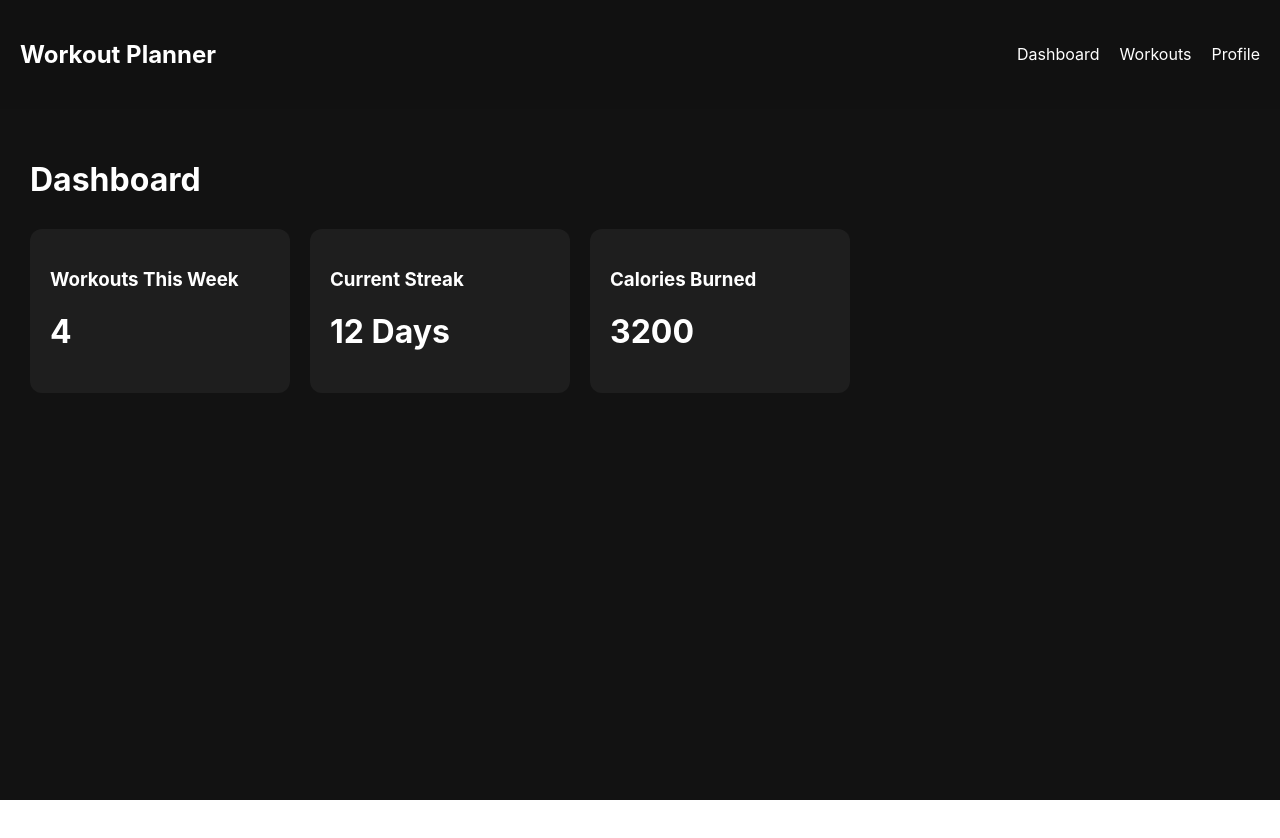
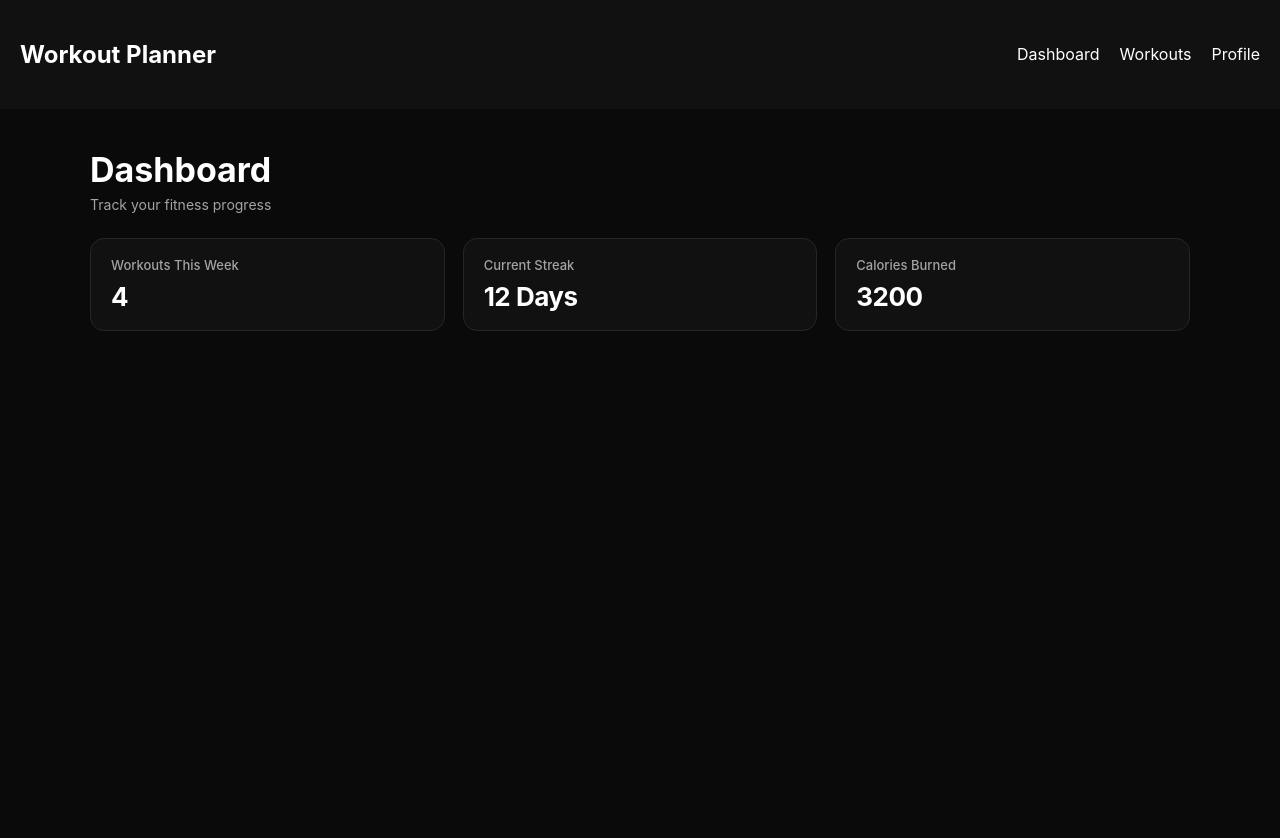
Before and after one commit to Kurttt02/workoutplanner1, a React (Create React App) app: page / in a window 1280 px wide. Shown: the top 838 px of the page. Before the commit the page ends 800 px from the top, so only its background shows below. Built offline with nearby package versions, Linux system fonts and the light colour scheme.

Commit message:
Updated UI back

```diff
--- /dev/null
+++ b/src/components/Dashboard.js
@@ -0,0 +1,96 @@
+function Dashboard({ workouts }) {
+  const totalWorkouts = workouts.length
+
+  const totalExercises = workouts.reduce(
+    (total, workout) =>
+      total + workout.exercises.length,
+    0
+  )
+
+  const completedExercises = workouts.reduce(
+    (total, workout) =>
+      total +
+      workout.exercises.filter(
+        (exercise) => exercise.completed
+      ).length,
+    0
+  )
+
+  const completionRate =
+    totalExercises === 0
+      ? 0
+      : Math.round(
+          (completedExercises / totalExercises) * 100
+        )
+
+  return (
+    <div style={styles.container}>
+      <div style={styles.card}>
+        <h2>{totalWorkouts}</h2>
+        <p>Total Workouts</p>
+      </div>
+
+      <div style={styles.card}>
+        <h2>{totalExercises}</h2>
+        <p>Total Exercises</p>
+      </div>
+
+      <div style={styles.card}>
+        <h2>{completedExercises}</h2>
+        <p>Completed</p>
+      </div>
+
+      <div style={styles.card}>
+        <h2>{completionRate}%</h2>
+        <p>Completion Rate</p>
+
+        <div style={styles.progressBackground}>
+          <div
+            style={{
+              ...styles.progressFill,
+              width: `${completionRate}%`
+            }}
+          />
+        </div>
+      </div>
+    </div>
+  )
+}
+
+const styles = {
+  container: {
+    display: "grid",
+    gridTemplateColumns:
+      "repeat(auto-fit, minmax(200px, 1fr))",
+    gap: "20px",
+    marginBottom: "35px"
+  },
+
+  card: {
+    background:
+      "linear-gradient(145deg, #000000, #0f172a)",
+    padding: "28px",
+    borderRadius: "22px",
+    border: "1px solid rgba(255,255,255,0.08)",
+    boxShadow: "0 10px 25px rgba(0,0,0,0.35)",
+    textAlign: "center"
+  },
+
+  progressBackground: {
+    width: "100%",
+    height: "10px",
+    backgroundColor: "#334155",
+    borderRadius: "999px",
+    marginTop: "12px",
+    overflow: "hidden"
+  },
+
+  progressFill: {
+    height: "100%",
+    background:
+      "linear-gradient(to right, #22c55e, #4ade80)",
+    borderRadius: "999px"
+  }
+}
+
+export default Dashboard
--- a/src/components/DashboardCard.js
+++ b/src/components/DashboardCard.js
@@ -1,18 +1,39 @@
 function DashboardCard({ title, value }) {
   return (
-    <div
-      style={{
-        backgroundColor: "#1e1e1e",
-        color: "white",
-        padding: "20px",
-        borderRadius: "12px",
-        width: "220px"
-      }}
-    >
-      <h3>{title}</h3>
-      <h1>{value}</h1>
+    <div style={styles.card}>
+      <p style={styles.title}>{title}</p>
+      <h2 style={styles.value}>{value}</h2>
     </div>
   )
 }
 
+const styles = {
+  card: {
+    backgroundColor: "#111111",
+    border: "1px solid #262626",
+    borderRadius: "14px",
+    padding: "18px 20px",
+    color: "#ffffff",
+    display: "flex",
+    flexDirection: "column",
+    gap: "8px",
+    minHeight: "90px"
+  },
+
+  title: {
+    margin: 0,
+    fontSize: "13px",
+    color: "#a3a3a3",
+    fontWeight: "500"
+  },
+
+  value: {
+    margin: 0,
+    fontSize: "26px",
+    fontWeight: "700",
+    color: "#ffffff",
+    letterSpacing: "-0.5px"
+  }
+}
+
 export default DashboardCard
--- a/src/components/WorkoutForm.js
+++ b/src/components/WorkoutForm.js
@@ -9,23 +9,54 @@ function WorkoutForm({ addWorkout }) {
     if (workoutName.trim() === "") return
 
     addWorkout(workoutName)
-
     setWorkoutName("")
   }
 
   return (
-    <form onSubmit={handleSubmit}>
+    <form onSubmit={handleSubmit} style={styles.form}>
       <input
+        type="text"
+        placeholder="Enter workout name"
         value={workoutName}
         onChange={(e) => setWorkoutName(e.target.value)}
-        placeholder="Workout name"
+        style={styles.input}
       />
 
-      <button type="submit">
+      <button type="submit" style={styles.button}>
         Add Workout
       </button>
     </form>
   )
 }
 
+const styles = {
+  form: {
+    display: "flex",
+    gap: "12px",
+    flexWrap: "wrap",
+    alignItems: "center"
+  },
+
+  input: {
+    flex: 1,
+    minWidth: "240px",
+    padding: "14px 16px",
+    borderRadius: "12px",
+    border: "1px solid #2a2a2a",
+    backgroundColor: "#0f0f0f",
+    color: "#ffffff",
+    fontSize: "14px"
+  },
+
+  button: {
+    padding: "14px 18px",
+    borderRadius: "12px",
+    border: "1px solid #2a2a2a",
+    backgroundColor: "#1a1a1a",
+    color: "#ffffff",
+    fontWeight: "600",
+    cursor: "pointer"
+  }
+}
+
 export default WorkoutForm
--- a/src/components/WorkoutItem.js
+++ b/src/components/WorkoutItem.js
@@ -16,22 +16,19 @@ function WorkoutItem({
 
   function handleSave() {
     if (editedName.trim() === "") return
-
     editWorkout(workout._id, editedName)
     setIsEditing(false)
   }
 
   function handleAddExercise() {
-    if (exerciseName.trim() === "" || sets === "" || reps === "") return
+    if (!exerciseName || !sets || !reps) return
 
-    const newExercise = {
+    addExercise(workout._id, {
       name: exerciseName,
       sets,
       reps,
       completed: false
-    }
-
-    addExercise(workout._id, newExercise)
+    })
 
     setExerciseName("")
     setSets("")
@@ -43,52 +40,53 @@ function WorkoutItem({
   ).length
 
   return (
-    <div
-      style={{
-        backgroundColor: "#1e1e1e",
-        color: "white",
-        padding: "25px",
-        borderRadius: "16px",
-        marginBottom: "25px"
-      }}
-    >
+    <div style={styles.card}>
       {/* HEADER */}
-      <div style={{ display: "flex", justifyContent: "space-between" }}>
+      <div style={styles.header}>
         <div>
           {isEditing ? (
             <input
               value={editedName}
               onChange={(e) => setEditedName(e.target.value)}
+              style={styles.input}
             />
           ) : (
             <>
-              <h2>{workout.name}</h2>
-              <p>
+              <h2 style={styles.title}>{workout.name}</h2>
+              <p style={styles.subtitle}>
                 {completedExercises} / {workout.exercises.length} completed
               </p>
             </>
           )}
         </div>
 
-        <div style={{ display: "flex", gap: "10px" }}>
+        <div style={styles.actions}>
           {isEditing ? (
-            <button onClick={handleSave}>Save</button>
+            <button style={styles.button} onClick={handleSave}>
+              Save
+            </button>
           ) : (
-            <button onClick={() => setIsEditing(true)}>Edit</button>
+            <button style={styles.button} onClick={() => setIsEditing(true)}>
+              Edit
+            </button>
           )}
 
-          <button onClick={() => deleteWorkout(workout._id)}>
+          <button
+            style={styles.danger}
+            onClick={() => deleteWorkout(workout._id)}
+          >
             Delete
           </button>
         </div>
       </div>
 
       {/* ADD EXERCISE */}
-      <div style={{ marginTop: "15px" }}>
+      <div style={styles.addBox}>
         <input
           placeholder="Exercise"
           value={exerciseName}
           onChange={(e) => setExerciseName(e.target.value)}
+          style={styles.input}
         />
 
         <input
@@ -96,6 +94,7 @@ function WorkoutItem({
           type="number"
           value={sets}
           onChange={(e) => setSets(e.target.value)}
+          style={styles.inputSmall}
         />
 
         <input
@@ -103,41 +102,37 @@ function WorkoutItem({
           type="number"
           value={reps}
           onChange={(e) => setReps(e.target.value)}
+          style={styles.inputSmall}
         />
 
-        <button onClick={handleAddExercise}>Add</button>
+        <button style={styles.button} onClick={handleAddExercise}>
+          Add
+        </button>
       </div>
 
       {/* EXERCISES */}
-      <div style={{ marginTop: "20px" }}>
+      <div style={styles.list}>
         {workout.exercises.length === 0 ? (
-          <p>No exercises yet.</p>
+          <p style={styles.empty}>No exercises yet.</p>
         ) : (
           workout.exercises.map((ex, i) => (
-            <div
-              key={i}
-              style={{
-                marginTop: "10px",
-                padding: "10px",
-                background: ex.completed ? "#234d20" : "#2c2c2c",
-                display: "flex",
-                justifyContent: "space-between"
-              }}
-            >
+            <div key={i} style={styles.exercise}>
               <div>
-                <h4
+                <p
                   style={{
+                    ...styles.exerciseName,
                     textDecoration: ex.completed ? "line-through" : "none"
                   }}
                 >
                   {ex.name}
-                </h4>
-                <p>
-                  {ex.sets} x {ex.reps}
+                </p>
+                <p style={styles.exerciseMeta}>
+                  {ex.sets} × {ex.reps}
                 </p>
               </div>
 
               <button
+                style={styles.smallButton}
                 onClick={() => toggleExercise(workout._id, i)}
               >
                 {ex.completed ? "Done" : "Mark"}
@@ -150,5 +145,122 @@ function WorkoutItem({
   )
 }
 
+const styles = {
+  card: {
+    backgroundColor: "#111111",
+    border: "1px solid #262626",
+    borderRadius: "14px",
+    padding: "18px"
+  },
+
+  header: {
+    display: "flex",
+    justifyContent: "space-between",
+    gap: "12px",
+    marginBottom: "16px"
+  },
+
+  title: {
+    margin: 0,
+    fontSize: "20px",
+    fontWeight: "700"
+  },
+
+  subtitle: {
+    margin: "6px 0 0",
+    fontSize: "13px",
+    color: "#a3a3a3"
+  },
+
+  actions: {
+    display: "flex",
+    gap: "8px"
+  },
+
+  addBox: {
+    display: "flex",
+    gap: "10px",
+    flexWrap: "wrap",
+    marginBottom: "16px"
+  },
+
+  list: {
+    display: "flex",
+    flexDirection: "column",
+    gap: "10px"
+  },
+
+  exercise: {
+    display: "flex",
+    justifyContent: "space-between",
+    alignItems: "center",
+    padding: "10px",
+    border: "1px solid #262626",
+    borderRadius: "10px"
+  },
+
+  exerciseName: {
+    margin: 0,
+    fontWeight: "600"
+  },
+
+  exerciseMeta: {
+    margin: "4px 0 0",
+    fontSize: "12px",
+    color: "#a3a3a3"
+  },
+
+  input: {
+    padding: "10px",
+    borderRadius: "10px",
+    border: "1px solid #262626",
+    backgroundColor: "#0f0f0f",
+    color: "#ffffff",
+    flex: 1,
+    minWidth: "180px"
+  },
+
+  inputSmall: {
+    padding: "10px",
+    borderRadius: "10px",
+    border: "1px solid #262626",
+    backgroundColor: "#0f0f0f",
+    color: "#ffffff",
+    width: "90px"
+  },
+
+  button: {
+    padding: "10px 12px",
+    borderRadius: "10px",
+    border: "1px solid #2a2a2a",
+    backgroundColor: "#1a1a1a",
+    color: "#ffffff",
+    cursor: "pointer"
+  },
+
+  danger: {
+    padding: "10px 12px",
+    borderRadius: "10px",
+    border: "1px solid #3a1a1a",
+    backgroundColor: "#1a1a1a",
+    color: "#ffffff",
+    cursor: "pointer"
+  },
+
+  smallButton: {
+    padding: "6px 10px",
+    borderRadius: "8px",
+    border: "1px solid #2a2a2a",
+    backgroundColor: "#1a1a1a",
+    color: "#ffffff",
+    cursor: "pointer",
+    fontSize: "12px"
+  },
+
+  empty: {
+    color: "#a3a3a3",
+    fontSize: "13px"
+  }
+}
 
 export default WorkoutItem
--- a/src/index.css
+++ b/src/index.css
@@ -1,13 +1,22 @@
 body {
   margin: 0;
-  font-family: -apple-system, BlinkMacSystemFont, 'Segoe UI', 'Roboto', 'Oxygen',
-    'Ubuntu', 'Cantarell', 'Fira Sans', 'Droid Sans', 'Helvetica Neue',
-    sans-serif;
-  -webkit-font-smoothing: antialiased;
-  -moz-osx-font-smoothing: grayscale;
+  font-family: Inter, Arial, sans-serif;
+  background-color: #0b1220;
+  color: #e5e7eb;
 }
 
-code {
-  font-family: source-code-pro, Menlo, Monaco, Consolas, 'Courier New',
-    monospace;
+* {
+  box-sizing: border-box;
 }
+
+button {
+  transition: all 0.15s ease;
+}
+
+button:hover {
+  transform: translateY(-1px);
+}
+
+input {
+  outline: none;
+}
--- a/src/pages/Dashboard.js
+++ b/src/pages/Dashboard.js
@@ -2,27 +2,16 @@ import DashboardCard from "../components/DashboardCard"
 
 function Dashboard() {
   return (
-    <main
-      style={{
-        padding: "30px"
-      }}
-    >
-      <h1
-        style={{
-          color: "white",
-          marginBottom: "30px"
-        }}
-      >
-        Dashboard
-      </h1>
+    <main style={styles.page}>
+      <div style={styles.container}>
+        <div style={styles.header}>
+          <h1 style={styles.title}>Dashboard</h1>
+          <p style={styles.subtitle}>
+            Track your fitness progress
+          </p>
+        </div>
 
-      <div
-        style={{
-          display: "flex",
-          gap: "20px",
-          flexWrap: "wrap"
-        }}
-      >
+        <div style={styles.grid}>
           <DashboardCard
             title="Workouts This Week"
             value="4"
@@ -38,8 +27,46 @@ function Dashboard() {
             value="3200"
           />
         </div>
+      </div>
     </main>
   )
 }
 
+const styles = {
+  page: {
+    minHeight: "100vh",
+    backgroundColor: "#0a0a0a",
+    padding: "40px 20px",
+    color: "#ffffff"
+  },
+
+  container: {
+    maxWidth: "1100px",
+    margin: "0 auto"
+  },
+
+  header: {
+    marginBottom: "25px"
+  },
+
+  title: {
+    margin: 0,
+    fontSize: "34px",
+    fontWeight: "700",
+    color: "#ffffff"
+  },
+
+  subtitle: {
+    marginTop: "6px",
+    fontSize: "14px",
+    color: "#a3a3a3"
+  },
+
+  grid: {
+    display: "grid",
+    gridTemplateColumns: "repeat(auto-fit, minmax(240px, 1fr))",
+    gap: "18px"
+  }
+}
+
 export default Dashboard
--- a/src/pages/Profile.js
+++ b/src/pages/Profile.js
@@ -1,16 +1,99 @@
 function Profile() {
   return (
-    <main
-      style={{
-        padding: "30px",
-        color: "white"
-      }}
-    >
-      <h1>Profile</h1>
+    <main style={styles.page}>
+      <div style={styles.container}>
+        <h1 style={styles.title}>Profile</h1>
 
-      <p>test profile work here need to insertlater.</p>
+        <div style={styles.card}>
+          <h2 style={styles.name}>Kurt</h2>
+
+          <p style={styles.text}>
+            Fitness tracking dashboard user profile.
+          </p>
+
+          <div style={styles.stats}>
+            <div style={styles.statBox}>
+              <p style={styles.statLabel}>Account</p>
+              <p style={styles.statValue}>Active</p>
+            </div>
+
+            <div style={styles.statBox}>
+              <p style={styles.statLabel}>Plan</p>
+              <p style={styles.statValue}>Free</p>
+            </div>
+
+            <div style={styles.statBox}>
+              <p style={styles.statLabel}>Workouts</p>
+              <p style={styles.statValue}>--</p>
+            </div>
+          </div>
+        </div>
+      </div>
     </main>
   )
 }
 
+const styles = {
+  page: {
+    minHeight: "100vh",
+    backgroundColor: "#0a0a0a",
+    padding: "40px 20px",
+    color: "#ffffff"
+  },
+
+  container: {
+    maxWidth: "900px",
+    margin: "0 auto"
+  },
+
+  title: {
+    fontSize: "34px",
+    fontWeight: "700",
+    marginBottom: "20px",
+    color: "#ffffff"
+  },
+
+  card: {
+    backgroundColor: "#111111",
+    border: "1px solid #262626",
+    borderRadius: "14px",
+    padding: "25px"
+  },
+
+  name: {
+    fontSize: "22px",
+    marginBottom: "8px"
+  },
+
+  text: {
+    color: "#a3a3a3",
+    marginBottom: "20px",
+    fontSize: "14px"
+  },
+
+  stats: {
+    display: "grid",
+    gridTemplateColumns: "repeat(auto-fit, minmax(180px, 1fr))",
+    gap: "15px"
+  },
+
+  statBox: {
+    backgroundColor: "#0f0f0f",
+    border: "1px solid #262626",
+    padding: "15px",
+    borderRadius: "10px"
+  },
+
+  statLabel: {
+    fontSize: "12px",
+    color: "#a3a3a3",
+    marginBottom: "5px"
+  },
+
+  statValue: {
+    fontSize: "16px",
+    fontWeight: "600"
+  }
+}
+
 export default Profile
--- a/src/pages/Workouts.js
+++ b/src/pages/Workouts.js
@@ -2,6 +2,7 @@ import { useEffect, useState } from "react"
 
 import WorkoutForm from "../components/WorkoutForm"
 import WorkoutItem from "../components/WorkoutItem"
+import Dashboard from "../components/Dashboard"
 
 function Workouts() {
   const [workouts, setWorkouts] = useState([])
@@ -27,12 +28,12 @@ function Workouts() {
   }
 
   function deleteWorkout(id) {
-  console.log("DELETE ID:", id)
-
     fetch(`http://localhost:5000/api/workouts/${id}`, {
       method: "DELETE"
     }).then(() => {
-    setWorkouts(workouts.filter(w => w._id !== id))
+      setWorkouts(
+        workouts.filter((w) => w._id !== id)
+      )
     })
   }
 
@@ -44,10 +45,10 @@ function Workouts() {
       },
       body: JSON.stringify({ name: newName })
     })
-      .then(res => res.json())
-      .then(updated => {
+      .then((res) => res.json())
+      .then((updated) => {
         setWorkouts(
-          workouts.map(w =>
+          workouts.map((w) =>
             w._id === id ? updated : w
           )
         )
@@ -55,40 +56,50 @@ function Workouts() {
   }
 
   function addExercise(workoutId, exercise) {
-    fetch(`http://localhost:5000/api/workouts/${workoutId}/exercises`, {
+    fetch(
+      `http://localhost:5000/api/workouts/${workoutId}/exercises`,
+      {
         method: "POST",
         headers: {
           "Content-Type": "application/json"
         },
         body: JSON.stringify(exercise)
-    })
-      .then(res => res.json())
-      .then(updatedWorkout => {
+      }
+    )
+      .then((res) => res.json())
+      .then((updatedWorkout) => {
         setWorkouts(
-          workouts.map(w =>
-            w._id === workoutId ? updatedWorkout : w
+          workouts.map((w) =>
+            w._id === workoutId
+              ? updatedWorkout
+              : w
           )
         )
       })
   }
 
   function toggleExercise(workoutId, exerciseIndex) {
-    const workout = workouts.find(w => w._id === workoutId)
+    const workout = workouts.find(
+      (w) => w._id === workoutId
+    )
 
     workout.exercises[exerciseIndex].completed =
       !workout.exercises[exerciseIndex].completed
 
-    fetch(`http://localhost:5000/api/workouts/${workoutId}`, {
+    fetch(
+      `http://localhost:5000/api/workouts/${workoutId}`,
+      {
         method: "PUT",
         headers: {
           "Content-Type": "application/json"
         },
         body: JSON.stringify(workout)
-    })
-      .then(res => res.json())
-      .then(updated => {
+      }
+    )
+      .then((res) => res.json())
+      .then((updated) => {
         setWorkouts(
-          workouts.map(w =>
+          workouts.map((w) =>
             w._id === workoutId ? updated : w
           )
         )
@@ -96,15 +107,34 @@ function Workouts() {
   }
 
   return (
-    <main style={{ padding: "30px", color: "white" }}>
-      <h1>Kurt's Workout Planner</h1>
+    <main style={styles.page}>
+      <div style={styles.header}>
+        <h1 style={styles.title}>
+          Kurt's Workout Planner
+        </h1>
 
+        <p style={styles.subtitle}>
+          Track workouts and monitor progress
+        </p>
+      </div>
+
+      <Dashboard workouts={workouts} />
+
+      <div style={styles.formBox}>
         <WorkoutForm addWorkout={addWorkout} />
+      </div>
 
+      <div style={styles.workoutList}>
         {workouts.length === 0 ? (
-        <p>No workouts yet.</p>
+          <div style={styles.emptyCard}>
+            <h3>No workouts yet</h3>
+
+            <p>
+              Create your first workout above.
+            </p>
+          </div>
         ) : (
-        workouts.map(workout => (
+          workouts.map((workout) => (
             <WorkoutItem
               key={workout._id}
               workout={workout}
@@ -115,8 +145,68 @@ function Workouts() {
             />
           ))
         )}
+      </div>
     </main>
   )
 }
 
+const styles = {
+  page: {
+    minHeight: "100vh",
+    background:
+      "linear-gradient(180deg, #000000, #000000)",
+    padding: "40px",
+    color: "white"
+  },
+
+  header: {
+    textAlign: "center",
+    marginBottom: "35px"
+  },
+
+  title: {
+    fontSize: "54px",
+    fontWeight: "800",
+    marginBottom: "10px",
+    background:
+      "linear-gradient(to right, #fcfcfc, #8b5cf6)",
+    WebkitBackgroundClip: "text",
+    WebkitTextFillColor: "transparent"
+  },
+
+  subtitle: {
+    color: "#94a3b8",
+    fontSize: "18px"
+  },
+
+  formBox: {
+    maxWidth: "850px",
+    margin: "0 auto 35px auto",
+    background:
+      "linear-gradient(180deg, #000000, #000000)",
+    padding: "30px",
+    borderRadius: "24px",
+    border: "1px solid rgba(255,255,255,0.08)",
+    boxShadow: "0 10px 30px rgba(0,0,0,0.35)"
+  },
+
+  workoutList: {
+    maxWidth: "900px",
+    margin: "0 auto",
+    display: "flex",
+    flexDirection: "column",
+    gap: "25px"
+  },
+
+  emptyCard: {
+    background:
+      "linear-gradient(145deg, #000000, #000000)",
+    padding: "45px",
+    borderRadius: "24px",
+    textAlign: "center",
+    color: "#94a3b8",
+    border: "1px solid rgba(255,255,255,0.08)"
+  }
+}
+
 export default Workouts
```
Lines whose indentation alone changed are shown as unchanged.
